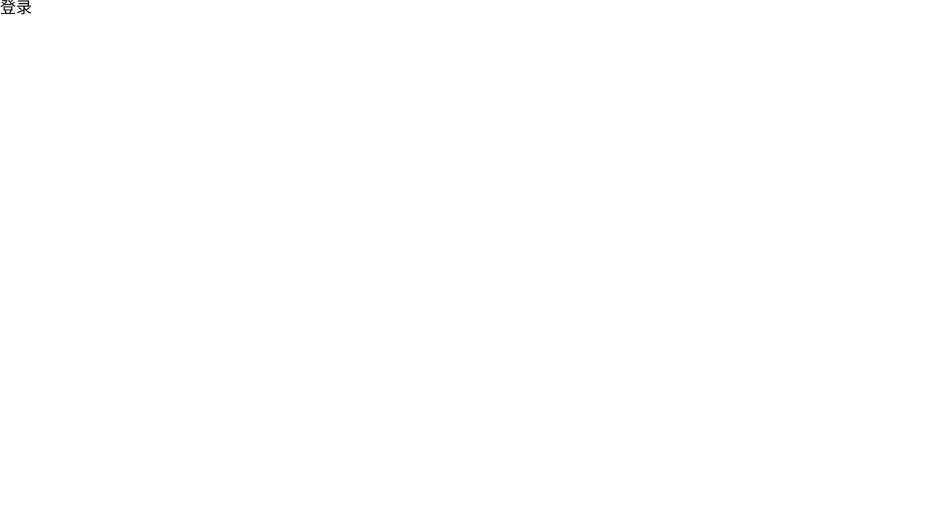
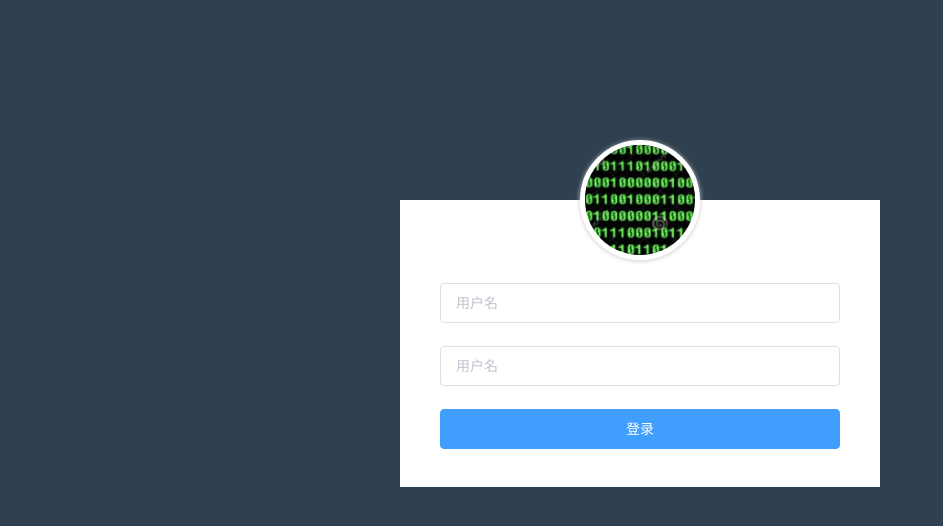
Before and after one commit to A-Lin-0428/vue-cli-myproject, a Vue app: page /#/login in a window 1280 px wide. Shown: the top 526 px of the page, without its empty margins (0-943 px from the left). Built offline with nearby package versions, Linux system fonts and the light colour scheme.

Commit message:
04-登录页面的基本样式完成

```diff
--- a/src/views/login.vue
+++ b/src/views/login.vue
@@ -1,13 +1,74 @@
 <template>
    <div class="login">
-       <p>登录</p>
+       <div class="container">
+           <img src="@/assets/avatar.jpg" alt="" class="avatar">
+<el-form :model="loginForm" :rules="rules" ref="loginForm" class="demo-ruleForm">
+  <el-form-item  prop="username" >
+    <el-input v-model="loginForm.username" placeholder="用户名"></el-input>
+  </el-form-item>
+  <el-form-item  prop="password" >
+    <el-input v-model="loginForm.password" placeholder="用户名"></el-input>
+  </el-form-item>
+  <el-form-item>
+    <el-button type="primary" class="login-btn">登录</el-button>
+  </el-form-item>
+</el-form>
+       </div>
+
    </div>
 </template>
 <script>
 export default {
+  data () {
+    return {
+      loginForm: {
+        username: '',
+        password: ''
+      },
+      rules: {
+        username: [
+          { required: true, message: '请输入用户名', trigger: 'blur' }
+        ],
+        password: [
+          { required: true, message: '请输入密码', trigger: 'blur' }
+        ]
+      }
+    }
+  }
 
 }
 </script>
 <style lang="less" scoped>
-
+  .login {
+  position: fixed;
+  width: 100%;
+  height: 100%;
+  background-color: #2f4050;
+  .container {
+    position: absolute;
+    left: 0;
+    right: 0;
+    width: 400px;
+    padding: 0px 40px 15px 40px;
+    margin: 200px auto;
+    background: white;
+    .avatar {
+      position: relative;
+      left: 50%;
+      width: 120px;
+      height: 120px;
+      margin-left: -60px;
+      margin-top: -60px;
+      margin-bottom: 20px;
+      box-sizing: border-box;
+      border-radius: 50%;
+      border: 5px solid #fff;
+      box-shadow: 0 1px 5px #ccc;
+      overflow: hidden;
+    }
+    .login-btn {
+      width: 100%;
+    }
+  }
+}
 </style>
```
